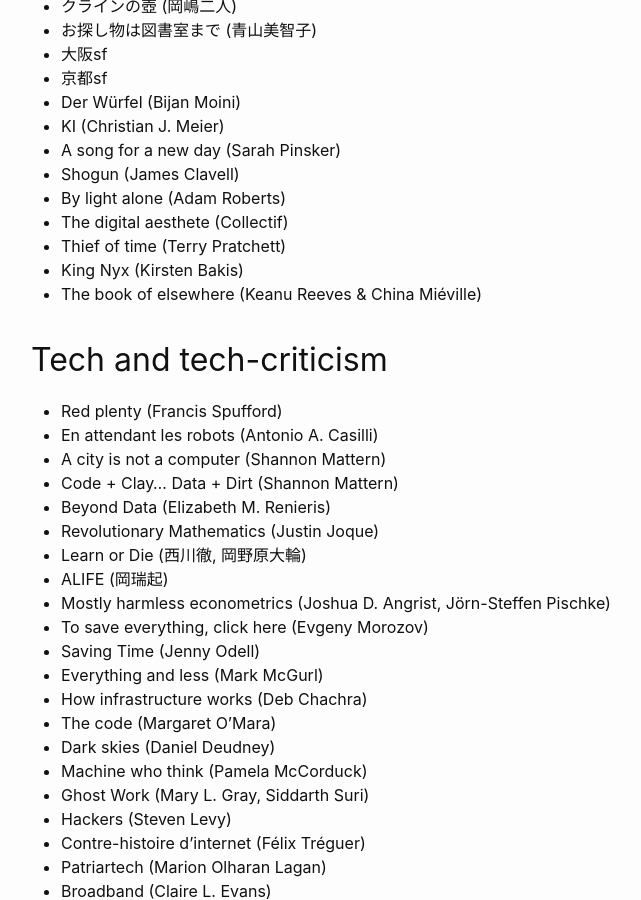
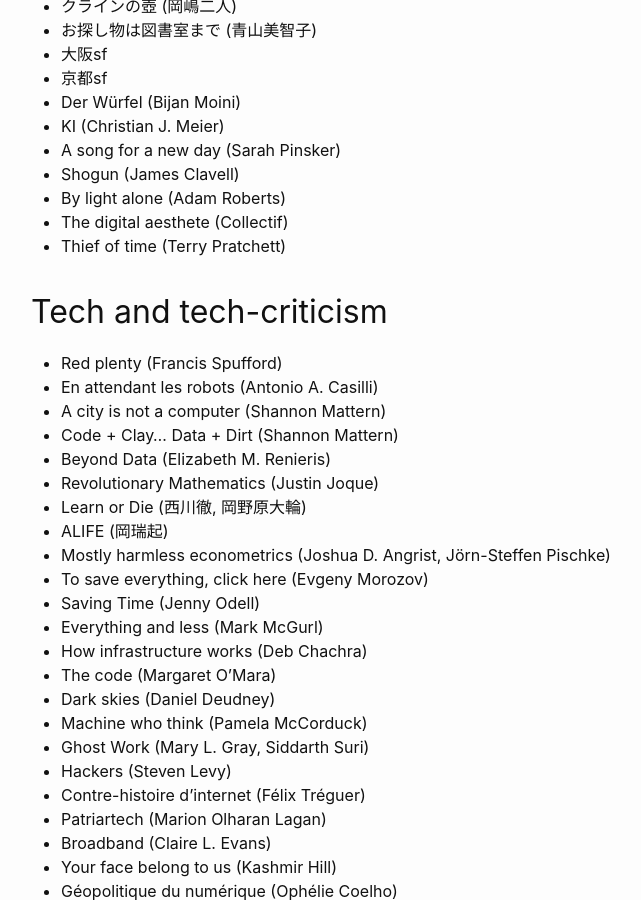
Before and after one commit to jydarack/jydarack.github.io, a Jekyll site: the page built from pal.md, in a window 1280 px wide and 900 px high, scrolled down 572 px. Shown: the whole window, without its empty margins (239-880 px from the left). Built offline with Jekyll 4.4.1, drawn with Linux system fonts in a browser that asks for light colours.

Commit message:
Mise a jour PAL

```diff
--- a/pal.md
+++ b/pal.md
@@ -31,8 +31,6 @@ I'll try to keep this list updated but do not keep your hopes too high.
 - By light alone (Adam Roberts)
 - The digital aesthete (Collectif)
 - Thief of time (Terry Pratchett)
-- King Nyx (Kirsten Bakis)
-- The book of elsewhere (Keanu Reeves & China Miéville)
 
 ## Tech and tech-criticism
 
```
